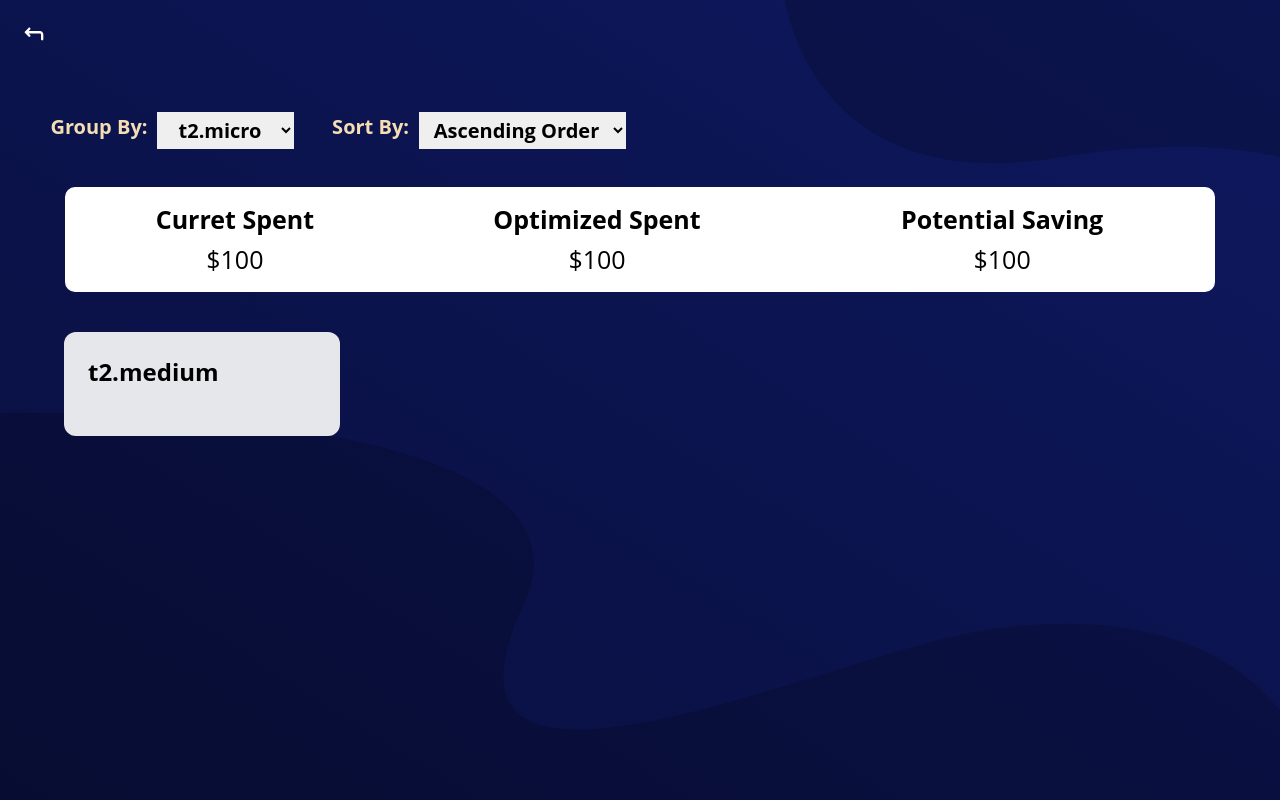
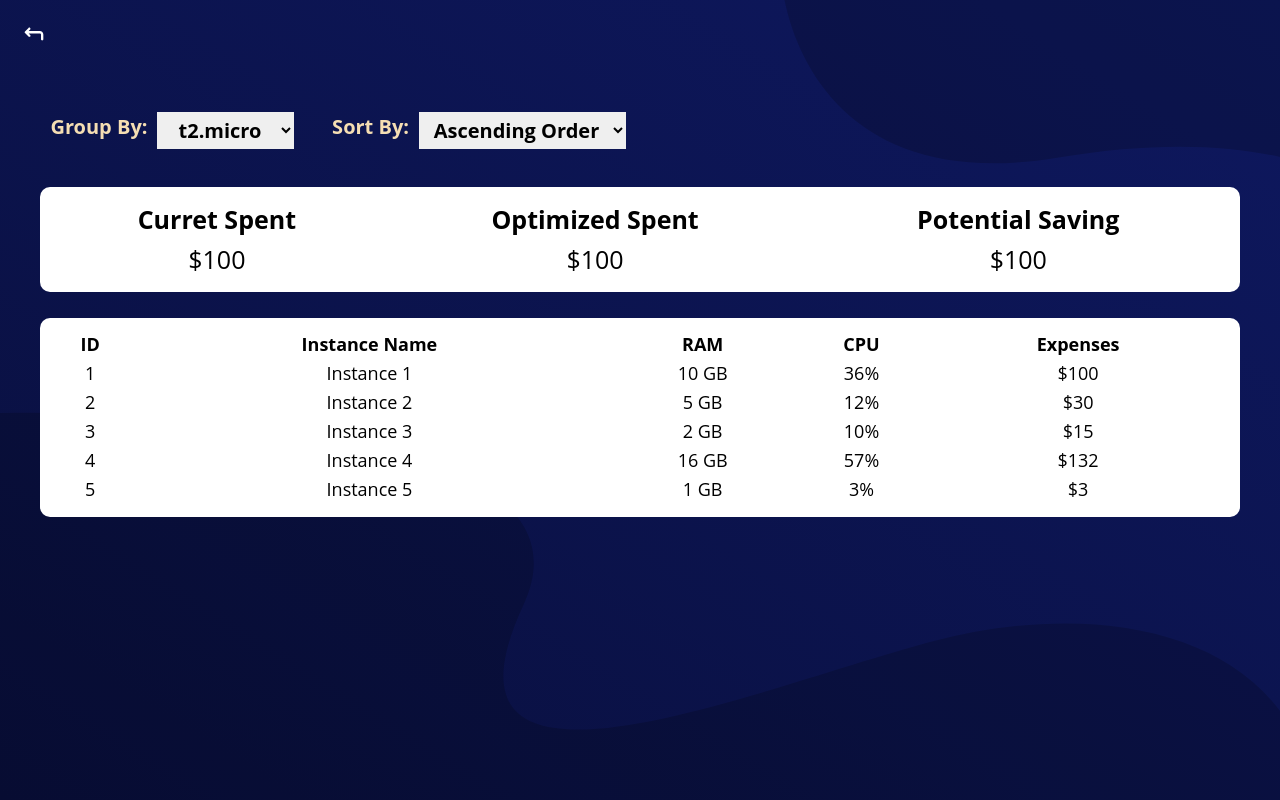
Before and after one commit to The-Varieties/ciso-front-end, a React (Create React App) app: page /financial-report in a window 1280 px wide. Built offline with nearby package versions, Linux system fonts and the light colour scheme.

Commit message:
updated financial list

```diff
--- a/src/components/financialReport/index.css
+++ b/src/components/financialReport/index.css
@@ -24,8 +24,8 @@
     background-color: white;
     margin-top: 2%;
     padding:1%;
-    margin-left: 65px;
-    margin-right: 65px;
+    margin-left: 40px;
+    margin-right: 40px;
     border-radius: 10px;
 }
 
@@ -35,9 +35,29 @@
 }
 
 .findata-table td, .findata-table th{
-    text-align: left;
     padding: 1px;
     font-size: 25px;
     text-align: center;
     background-color: #ffffff;
 }
+
+.financiallist-container{
+    background-color: white;
+    margin-top: 2%;
+    padding:1%;
+    margin-left: 40px;
+    margin-right: 40px;
+    border-radius: 10px;
+}
+
+.findatalist-table{
+    border-collapse: collapse;
+    width: 100%;
+}
+
+.findatalist-table td, .findatalist-table th{
+    padding: 1px;
+    font-size: 18px;
+    text-align: center;
+    background-color: #ffffff;
+}
--- a/src/components/financialReport/index.jsx
+++ b/src/components/financialReport/index.jsx
@@ -2,12 +2,14 @@
 import React, { useState } from "react";
 import './index.css';
 import BackArrow from "../../components/backArrow";
-import data from "./financial-datatest.json";
+import fdata from "./financial-datatest.json";
+import ldata from "./list-data.json";
 
 
 function FinancialReport(){
 
-    const [financialdata] = useState(data);
+    const [financialdata] = useState(fdata);
+    const [financiallistdata] = useState(ldata);
 
 
     return(
@@ -53,15 +55,29 @@ function FinancialReport(){
             </table>
         </div>
 
-        <div className="mx-16 relative flex-wrap item-start my-10">
-            <div className="lg:w-1/4 w-full lg:pr-3">
-                <div className="bg-gray-200 rounded-xl p-6">
-                    <h2 className="text-2xl font-bold mb-5">t2.medium</h2>
-                    <div className="text-grey-800 leading-relaxed mb-6">
-
-                    </div>
-                </div>
-            </div>
+        <div class="financiallist-container">
+            <table class="findatalist-table">
+            <thead>
+                <tr>
+                    <th>ID</th>
+                    <th>Instance Name</th>
+                    <th>RAM</th>
+                    <th>CPU</th>
+                    <th>Expenses</th>
+                </tr>
+            </thead>
+            <tbody>
+                {financiallistdata.map((listdatas)=> (
+                <tr>
+                    <td>{listdatas.ID}</td>
+                    <td>{listdatas.Instance_Name}</td>
+                    <td>{listdatas.RAM}</td>
+                    <td>{listdatas.CPU}</td>
+                    <td>{listdatas.Expenses}</td>
+                </tr>
+            ))}
+            </tbody>
+            </table>
         </div>
 
         </div>
--- /dev/null
+++ b/src/components/financialReport/list-data.json
@@ -0,0 +1,37 @@
+[
+    {
+        "ID" : 1,
+        "Instance_Name": "Instance 1",
+        "RAM": "10 GB",
+        "CPU": " 36%",
+        "Expenses": "$100"
+    },
+    {
+        "ID" : 2,
+        "Instance_Name": "Instance 2",
+        "RAM": "5 GB",
+        "CPU": " 12%",
+        "Expenses": "$30"
+    },
+    {
+        "ID" : 3,
+        "Instance_Name": "Instance 3",
+        "RAM": "2 GB",
+        "CPU": " 10%",
+        "Expenses": "$15"
+    },
+    {
+        "ID" : 4,
+        "Instance_Name": "Instance 4",
+        "RAM": "16 GB",
+        "CPU": " 57%",
+        "Expenses": "$132"
+    },
+    {
+        "ID" : 5,
+        "Instance_Name": "Instance 5",
+        "RAM": "1 GB",
+        "CPU": " 3%",
+        "Expenses": "$3"
+    }
+]
--- /dev/null
+++ b/src/components/profile/editprofile.jsx
@@ -0,0 +1,17 @@
+import { useContext, useState } from "react";
+import {Form, Button} from "react-boostrap"
+import {ProfilePage} from './index';
+
+const EditForm = ({userProfile}) => {
+
+    const id = userProfile.id;
+
+    const {updateUserProfile} = useContext(ProfilePage);
+
+    return(
+        <Form>
+
+        </Form>
+    )
+
+}
--- a/src/components/profile/index.jsx
+++ b/src/components/profile/index.jsx
@@ -1,7 +1,7 @@
 import React from "react";
 import './index.css';
 import profile from '../../assets/Images/profile.jpg'
-import BackArrow from "../../components/backArrow";
+import BackArrow from "../backArrow";
 import {useLocation} from 'react-router-dom';
 
 function ProfilePage() {
```
